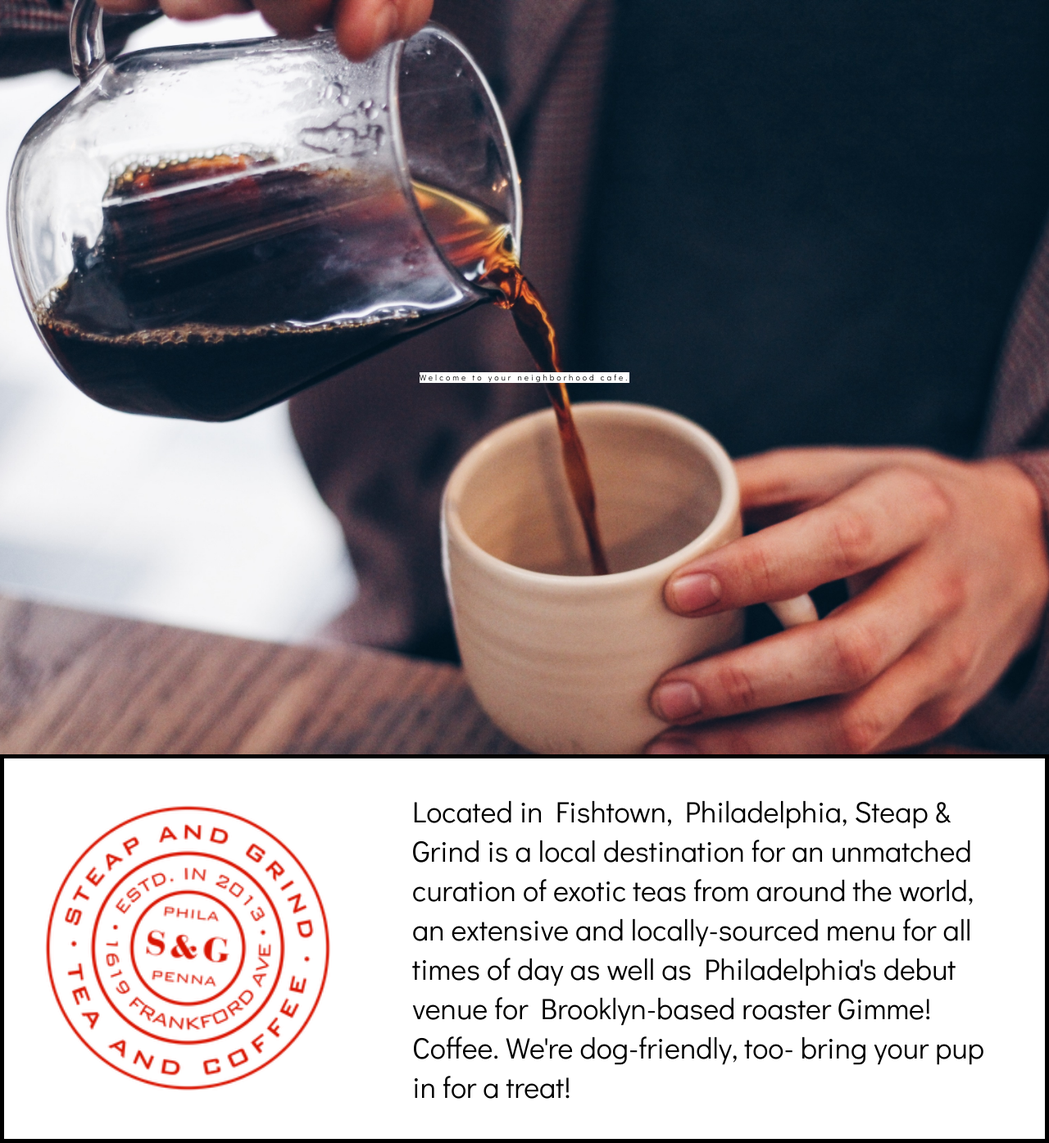
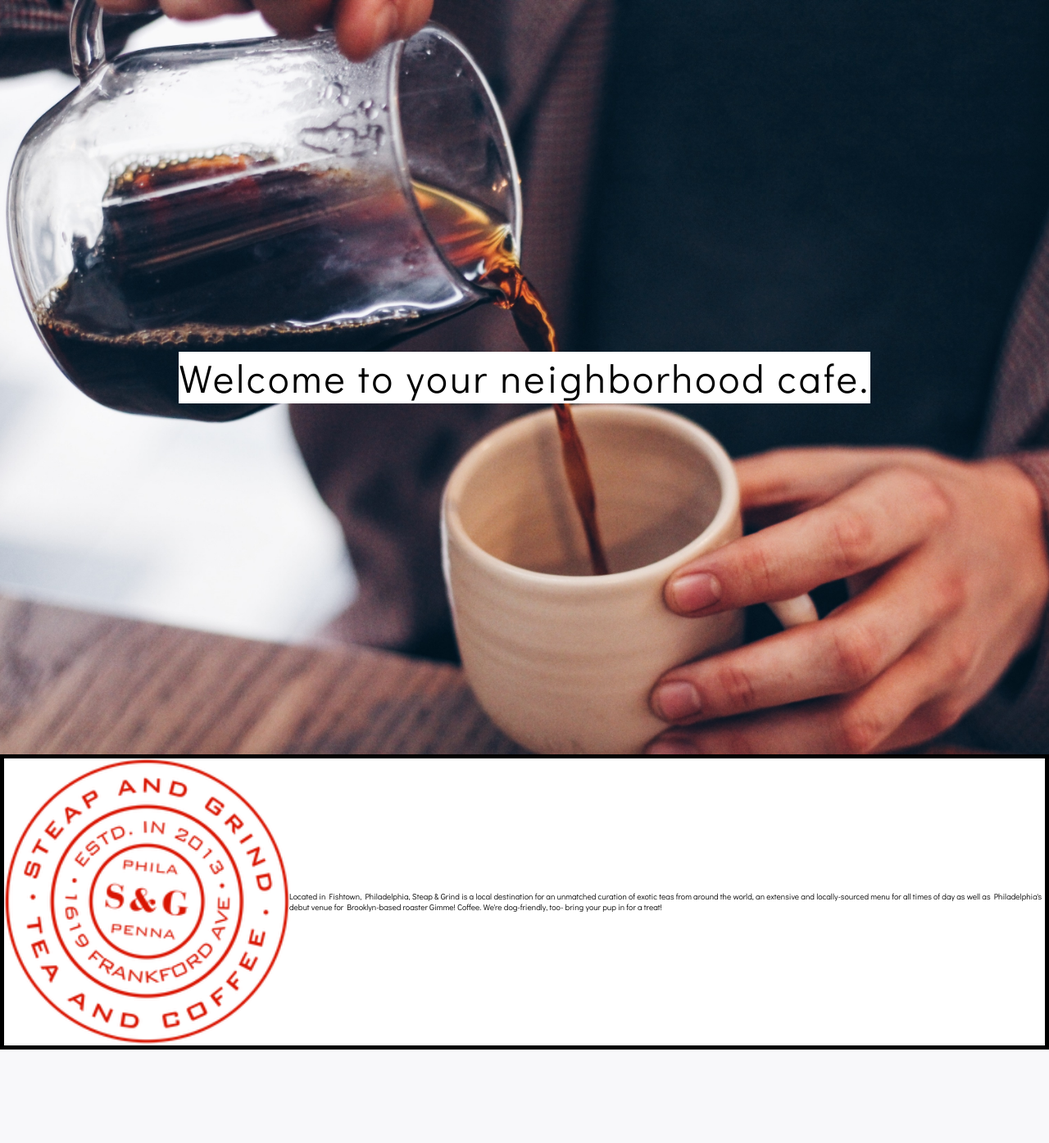
Before and after one commit to bummings/steap-grind, a PHP site: page / in a window 1280 px wide. Shown: the whole page at 82% size. After the commit the page ends 1280 px from the top, so only its background shows below. Run offline with PHP 8.4, Linux system fonts and the light colour scheme.

Commit message:
more media query experimentation

```diff
--- a/css/style.css
+++ b/css/style.css
@@ -20,10 +20,16 @@ $breakoint argument choices-
   box-sizing: inherit; }
 
 html {
-  font-size: 10px; }
+  font-size: 62.5%; }
+  @media (max-width: 75em) {
+    html {
+      color: red; } }
   @media (max-width: 56.25em) {
     html {
-      text-transform: uppercase; } }
+      color: green; } }
+  @media (max-width: 40em) {
+    html {
+      color: blue; } }
 
 body {
   box-sizing: border-box; }
@@ -101,17 +107,21 @@ body {
     background-color: orange; }
     @media (max-width: 112.5em) {
       .hero--welcome {
-        background: white; } }
+        background: white;
+        font-size: 4.8rem; } }
     @media (max-width: 75em) {
       .hero--welcome {
-        background-color: green; } }
+        background-color: green;
+        font-size: 4rem; } }
     @media (max-width: 56.25em) {
       .hero--welcome {
+        font-size: 3rem;
         background-color: red;
         color: black;
         font-family: 'courier'; } }
     @media (max-width: 40em) {
       .hero--welcome {
+        font-size: 2rem;
         background-color: blue; } }
 
 .about {
@@ -119,12 +129,10 @@ body {
   display: flex;
   justify-content: center;
   align-items: center;
-  border: 5px solid black;
-  padding: 4rem 5rem; }
+  border: 5px solid black; }
   .about--logo__logo {
     height: 348px;
-    width: 348px;
-    margin-right: 10rem; }
+    width: 348px; }
     @media (max-width: 75em) {
       .about--logo__logo {
         border: 5px dotted black;
@@ -135,13 +143,8 @@ body {
         border: 5px solid red;
         height: 150px;
         width: 150px; } }
-    @media (max-width: 40em) {
-      .about--logo__logo {
-        height: 100px;
-        width: 100px; } }
   .about--text {
-    font-family: Didact Gothic;
-    font-size: 3.6rem; }
+    font-family: Didact Gothic; }
 
 .menu {
   height: 100vh;
--- a/sass/base/_base.scss
+++ b/sass/base/_base.scss
@@ -7,25 +7,25 @@
 }
 
 html {
-  // font-size: 62.5%;  fuck this
+  font-size: 62.5%;
   // 1 rem = 10px; 10px/16x = 62.5
-  font-size: 10px;
+
 
   @include respond(laptop) {
+    // font-size: 3rem;
+  }
+
+  @include respond(tab-land) {
+    color: red
+  }
+
+  @include respond(tab-port) {
+    color: green;
 
   }
 
-  @include respond(tab-land) {
-    // font-size:
-  }
-
-  @include respond(tab-port) {
-    // font-size: 25% !important;
-    text-transform: uppercase;
-  }
-
   @include respond(phone) {
-    // font-size: 15% !important;
+    color: blue;
   }
 
   @include respond(big-desktop) {
--- a/sass/layout/_about.scss
+++ b/sass/layout/_about.scss
@@ -4,14 +4,14 @@
   justify-content: center;
   align-items: center;
   border: 5px solid black;
-  padding: 4rem 5rem;
+  // padding: 4rem 5rem;
 
   &--logo {
 
     &__logo {
       height: 348px;
       width: 348px;
-      margin-right: 10rem;
+      // margin-right: 10rem;
 
       @include respond(tab-land) {
         border: 5px dotted black;
@@ -25,18 +25,15 @@
         width: 150px;
       }
 
-
-
-      @include respond(phone) {
-        height: 100px;
-        width: 100px;
-      }
+      // @include respond(phone) {
+      //   height: 100px;
+      //   width: 100px;
+      // }
     }
   }
 
   &--text {
     font-family: $font-primary;
-    font-size: 3.6rem;
   }
 
 }
--- a/sass/layout/_hero.scss
+++ b/sass/layout/_hero.scss
@@ -22,26 +22,27 @@
 
   &--welcome {
     background-color: orange;
+
     @include respond(laptop) {
       background: white;
+      font-size: 4.8rem;
     }
 
     @include respond(tab-land) {
       background-color: green;
+      font-size: 4rem;
     }
 
     @include respond(tab-port) {
+      font-size: 3rem;
       background-color: red;
       color: black;
       font-family: 'courier';
     }
 
     @include respond(phone) {
+      font-size: 2rem;
       background-color: blue;
-    }
-
-    @include respond(xsmall) {
-      color: white;
     }
   }
 }
```
